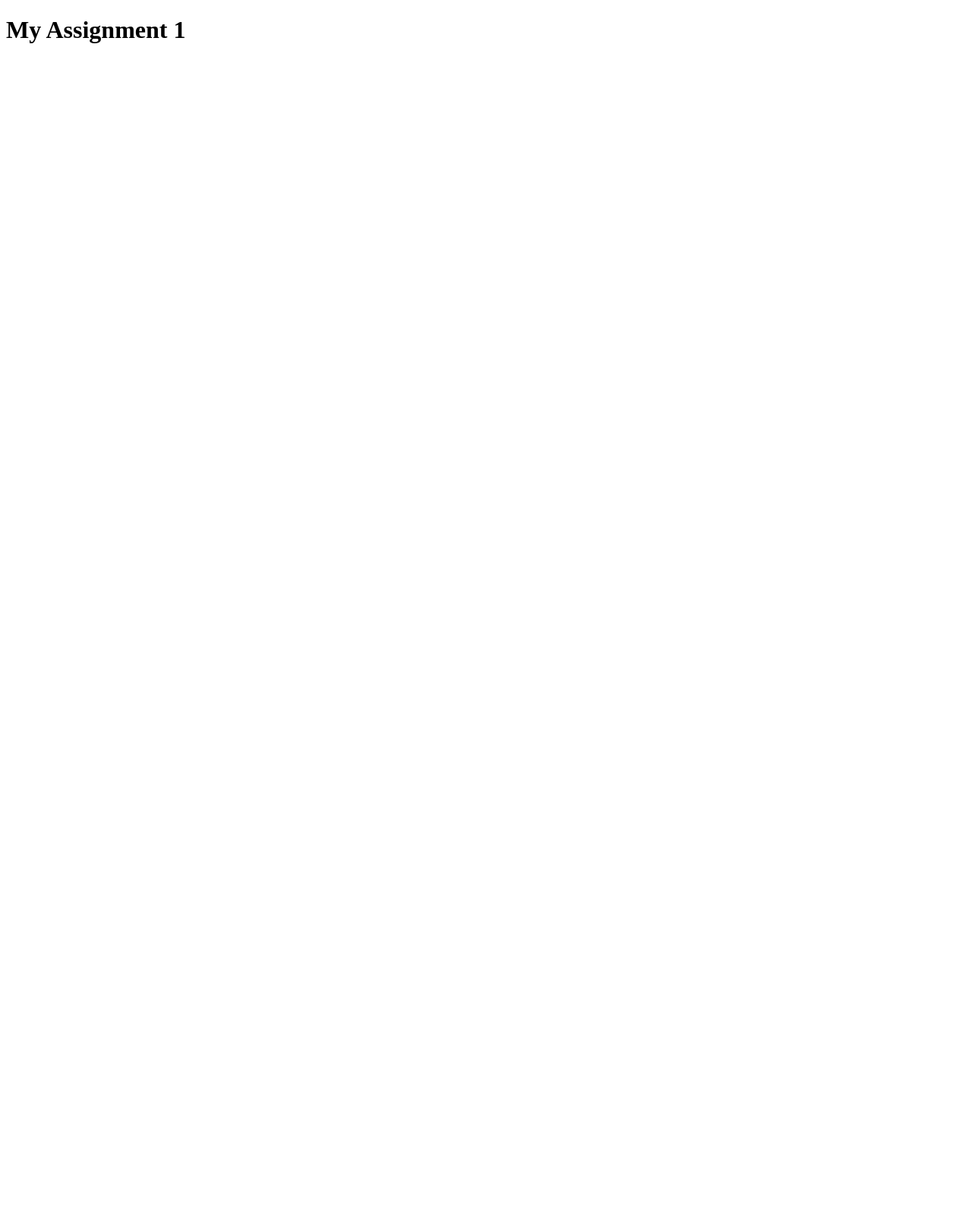
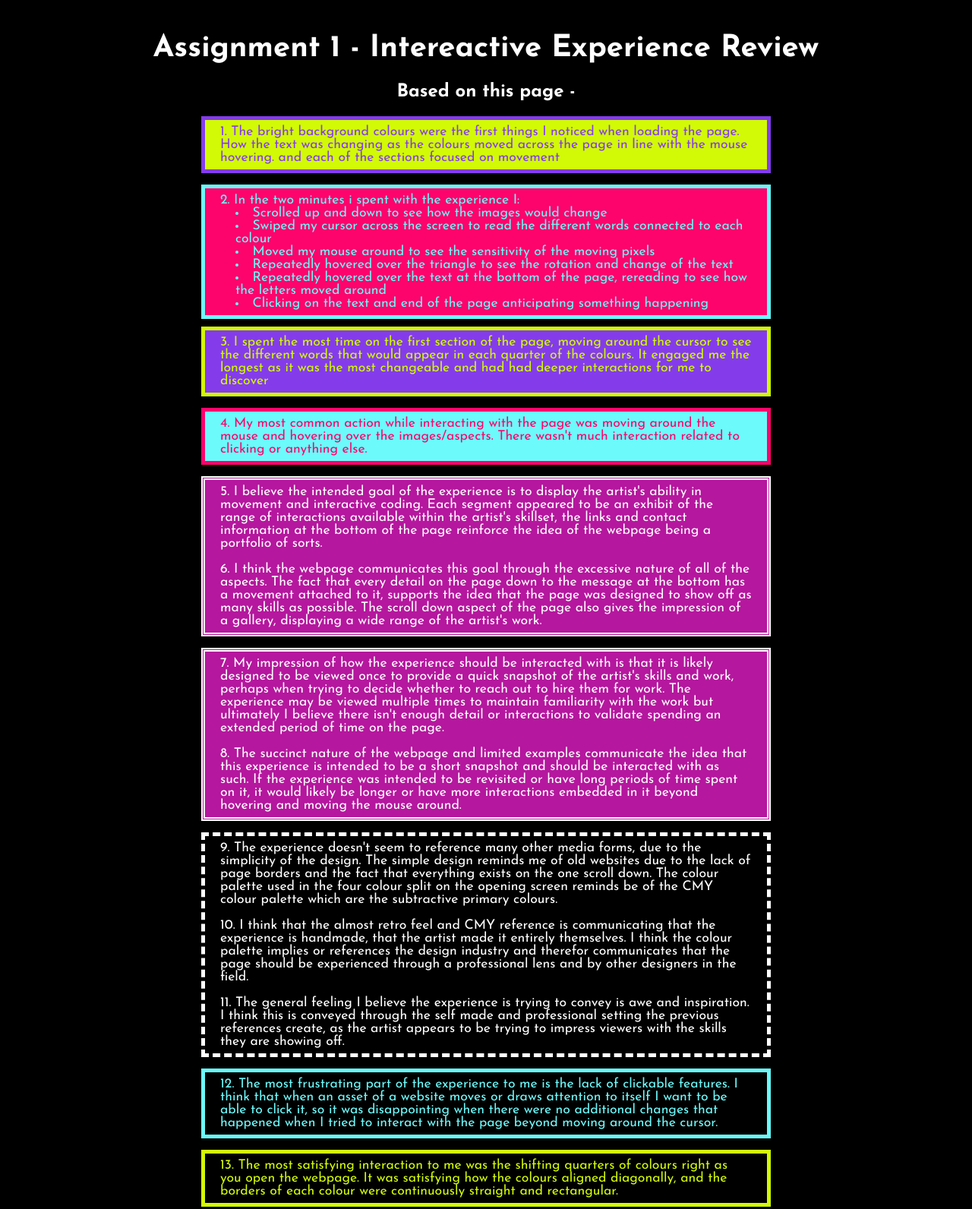
Before and after one commit to Matildand/Matildand.github.io, a plain HTML site: page assignment1/index.html in a window 1280 px wide. Shown: the whole page at 76% size. Before the commit the page ends 800 px from the top, so only its background shows below. Drawn offline with Linux system fonts and the light colour scheme.

Commit message:
assignment 1 work

```diff
--- a/assignment1/index.html
+++ b/assignment1/index.html
@@ -3,9 +3,123 @@
   <head>
     <meta charset="UTF-8" />
     <meta name="viewport" content="width=device-width, initial-scale=1.0" />
-    <title>Assignment 1</title>
+    <link rel="preconnect" href="https://fonts.googleapis.com" />
+    <link rel="preconnect" href="https://fonts.gstatic.com" crossorigin />
+    <link
+      href="https://fonts.googleapis.com/css2?family=Josefin+Sans:ital,wght@0,100..700;1,100..700&display=swap"
+      rel="stylesheet"
+    />
+    <link rel="stylesheet" href="reset.css" />
+    <link rel="stylesheet" href="style.css" />
+    <title>Interactive Experience</title>
   </head>
   <body>
-    <h1>My Assignment 1</h1>
+    <h1>Assignment 1 - Intereactive Experience Review</h1>
+    <h2>Based on this page -</h2>
+    <p class="yellow">
+      1. The bright background colours were the first things I noticed when
+      loading the page. How the text was changing as the colours moved across
+      the page in line with the mouse hovering. and each of the sections focused
+      on movement
+    </p>
+    <ul>
+      2. In the two minutes i spent with the experience I:
+      <li>Scrolled up and down to see how the images would change</li>
+      <li>
+        Swiped my cursor across the screen to read the different words connected
+        to each colour
+      </li>
+      <li>Moved my mouse around to see the sensitivity of the moving pixels</li>
+      <li>
+        Repeatedly hovered over the triangle to see the rotation and change of
+        the text
+      </li>
+      <li>
+        Repeatedly hovered over the text at the bottom of the page, rereading to
+        see how the letters moved around
+      </li>
+      <li>
+        Clicking on the text and end of the page anticipating something
+        happening
+      </li>
+    </ul>
+    <p class="purple">
+      3. I spent the most time on the first section of the page, moving around
+      the cursor to see the different words that would appear in each quarter of
+      the colours. It engaged me the longest as it was the most changeable and
+      had had deeper interactions for me to discover
+    </p>
+    <p class="cyan">
+      4. My most common action while interacting with the page was moving around
+      the mouse and hovering over the images/aspects. There wasn't much
+      interaction related to clicking or anything else.
+    </p>
+    <p class="triangle">
+      5. I believe the intended goal of the experience is to display the
+      artist's ability in movement and interactive coding. Each segment appeared
+      to be an exhibit of the range of interactions available within the
+      artist's skillset, the links and contact information at the bottom of the
+      page reinforce the idea of the webpage being a portfolio of sorts.
+      <br />
+      <br />
+      6. I think the webpage communicates this goal through the excessive nature
+      of all of the aspects. The fact that every detail on the page down to the
+      message at the bottom has a movement attached to it, supports the idea
+      that the page was designed to show off as many skills as possible. The
+      scroll down aspect of the page also gives the impression of a gallery,
+      displaying a wide range of the artist's work.
+    </p>
+
+    <p class="triangle">
+      7. My impression of how the experience should be interacted with is that
+      it is likely designed to be viewed once to provide a quick snapshot of the
+      artist's skills and work, perhaps when trying to decide whether to reach
+      out to hire them for work. The experience may be viewed multiple times to
+      maintain familiarity with the work but ultimately I believe there isn't
+      enough detail or interactions to validate spending an extended period of
+      time on the page.
+      <br />
+      <br />
+      8. The succinct nature of the webpage and limited examples communicate the
+      idea that this experience is intended to be a short snapshot and should be
+      interacted with as such. If the experience was intended to be revisited or
+      have long periods of time spent on it, it would likely be longer or have
+      more interactions embedded in it beyond hovering and moving the mouse
+      around.
+    </p>
+    <p class="blocks">
+      9. The experience doesn't seem to reference many other media forms, due to
+      the simplicity of the design. The simple design reminds me of old websites
+      due to the lack of page borders and the fact that everything exists on the
+      one scroll down. The colour palette used in the four colour split on the
+      opening screen reminds be of the CMY colour palette which are the
+      subtractive primary colours.
+      <br />
+      <br />
+      10. I think that the almost retro feel and CMY reference is communicating
+      that the experience is handmade, that the artist made it entirely
+      themselves. I think the colour palette implies or references the design
+      industry and therefor communicates that the page should be experienced
+      through a professional lens and by other designers in the field.
+      <br />
+      <br />
+      11. The general feeling I believe the experience is trying to convey is
+      awe and inspiration. I think this is conveyed through the self made and
+      professional setting the previous references create, as the artist appears
+      to be trying to impress viewers with the skills they are showing off.
+    </p>
+    <p class="colour1">
+      12. The most frustrating part of the experience to me is the lack of
+      clickable features. I think that when an asset of a website moves or draws
+      attention to itself I want to be able to click it, so it was disappointing
+      when there were no additional changes that happened when I tried to
+      interact with the page beyond moving around the cursor.
+    </p>
+    <p class="colour2">
+      13. The most satisfying interaction to me was the shifting quarters of
+      colours right as you open the webpage. It was satisfying how the colours
+      aligned diagonally, and the borders of each colour were continuously
+      straight and rectangular.
+    </p>
   </body>
 </html>
--- /dev/null
+++ b/assignment1/style.css
@@ -0,0 +1,107 @@
+body {
+  background-color: black;
+  font-family: "Josefin Sans", sans-serif;
+  font-optical-sizing: auto;
+  font-weight: normal;
+  font-style: normal;
+  font-size: 1.1rem;
+  padding: 1rem;
+  margin-bottom: 30px;
+}
+
+h1 {
+  color: white;
+  text-align: center;
+  font-size: 2.5rem;
+  margin-top: 20px;
+  margin-bottom: 25px;
+}
+h2 {
+  color: white;
+  text-align: center;
+  font-size: 1.5rem;
+  margin-top: 10px;
+  margin-bottom: 20px;
+}
+/* unvisited link */
+a:link {
+  color: #6cfafb;
+}
+
+/* visited link */
+a:visited {
+  color: #d2fa06;
+}
+
+/* mouse over link */
+a:hover {
+  color: #fc046c;
+}
+
+/* selected link */
+a:active {
+  color: #843ceb;
+}
+
+p {
+  background-color: white;
+  width: 700px;
+  min-height: 50px;
+  /* centering horizontal */
+  margin: 0 auto;
+  padding: 7px 20px 7px 20px;
+  margin-bottom: 15px;
+}
+ul {
+  background-color: #fc046c;
+  width: 700px;
+  min-height: 50px;
+  /* centering horizontal */
+  margin: 0 auto;
+  padding: 7px 20px 7px 20px;
+  margin-bottom: 10px;
+  border: 5px solid #6cfafb;
+  color: #6cfafb;
+}
+li {
+  padding-left: 20px;
+  list-style-position: inside;
+}
+/* class colours to match the quarters of colours, i colour-picked the hex codes from the website tomake sure i got the right colours*/
+.yellow {
+  background-color: #d2fa06;
+  border: 5px solid #843ceb;
+  color: #843ceb;
+}
+.purple {
+  background-color: #843ceb;
+  border: 5px solid #d2fa06;
+  color: #d2fa06;
+}
+.cyan {
+  background-color: #6cfafb;
+  border: 5px solid #fc046c;
+  color: #fc046c;
+}
+/* triangle class designed to look like the triangle part of the website */
+.triangle {
+  background-color: #b5179e;
+  border: 5px double white;
+  color: white;
+}
+/* blocks class based on the moveable pixels */
+.blocks {
+  background-color: black;
+  border: 5px dashed white;
+  color: white;
+}
+.colour1 {
+  background-color: black;
+  border: 5px solid #6cfafb;
+  color: #6cfafb;
+}
+.colour2 {
+  background-color: black;
+  border: 5px solid #d2fa06;
+  color: #d2fa06;
+}
--- a/week4/grid/style.css
+++ b/week4/grid/style.css
@@ -25,8 +25,7 @@ body {
   display: grid;
   gap: 1rem;
   grid-template-columns: 1fr 1fr 1fr 1fr;
-    grid-template-rows: 1fr 1fr 1fr 1fr; */
-    grid-template-rows: repeat(4, 1fr);
+  grid-template-rows: 1fr 1fr 1fr 1fr;
 }
 
 #box1 {
```
Also changed, not shown: assignment1/reset.css (added). Lines whose indentation alone changed are shown as unchanged.
